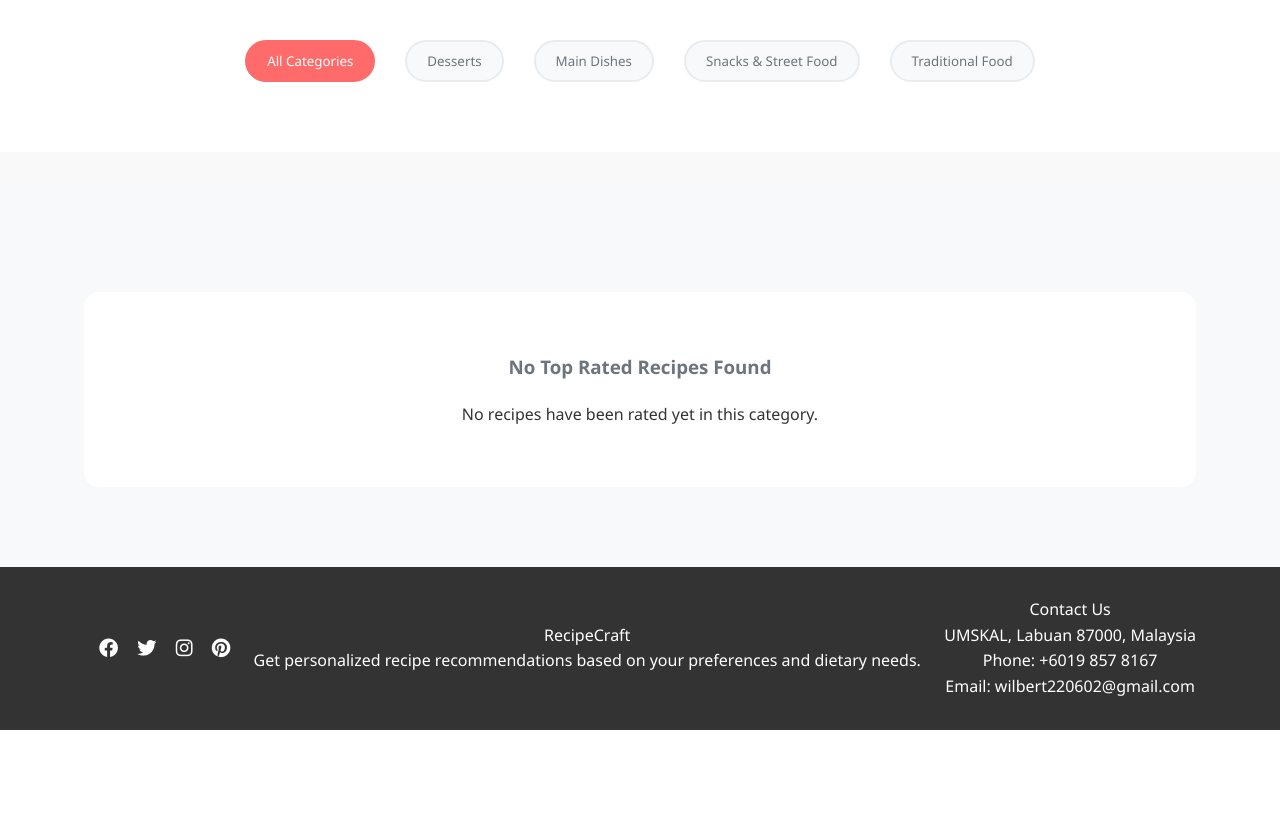
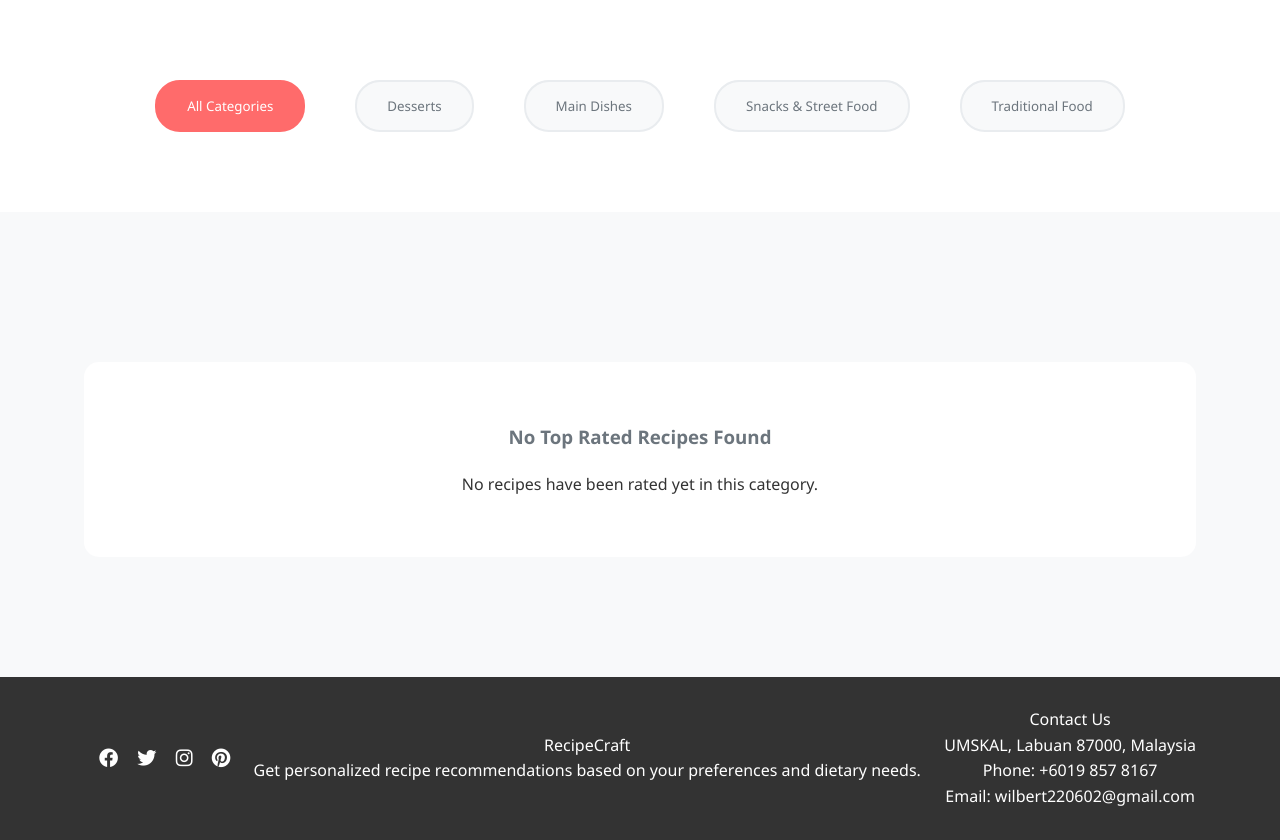
Before and after one commit to SXLau/recipe-fyp, a PHP site: page /top_rated.php in a window 1280 px wide. Shown: the part 425-1265 px from the top of the page. Before the commit the page ends 1155 px from the top, so only its background shows below. Run offline with PHP 8.4, Linux system fonts and the light colour scheme; a user stored in the database is signed in; data comes from the database, SQL or seed files in the repository; data that the repository does not hold is empty.

Commit message:
CSS  Updated

```diff
--- a/css/ranking.css
+++ b/css/ranking.css
@@ -127,7 +127,6 @@ nav ul li a:hover, nav ul li a.active {
     display: flex;
     flex-wrap: wrap;
     gap: 10px;
-    margin-bottom: 30px;
     justify-content: center;
 }
 
@@ -382,17 +381,16 @@ footer .container {
 
 .ranking-filters {
     background: white;
-    padding: 20px 0;
+    padding: 40px 0;
     box-shadow: none;
-    position: static;
 }
 
 .filter-btn {
     background: #f8f9fa;
     border: 2px solid #e9ecef;
     color: #6c757d;
-    padding: 10px 20px;
-    margin: 0 10px;
+    padding: 15px 30px;
+    margin: 0 20px;
     border-radius: 25px;
     cursor: pointer;
     transition: all 0.3s ease;
@@ -407,7 +405,7 @@ footer .container {
 }
 
 .ranking-section {
-    padding: 40px 0;
+    padding: 80px 0;
     background: #f8f9fa;
 }
 
```
